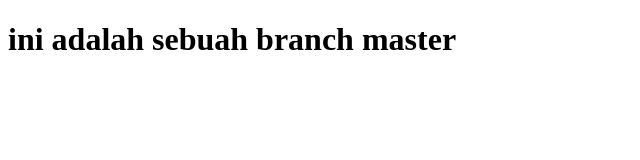
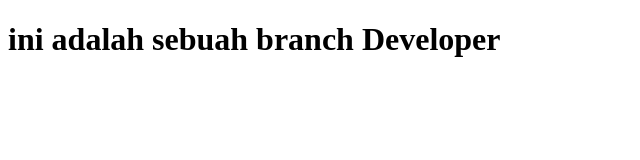
Before and after one commit to ArdiansyahBSM2003/Praktikum-Newrepositori, a plain HTML site: page index.html in a window 1280 px wide. Shown: the whole page, without its empty margins (0-640 px from the left). Drawn offline with Linux system fonts and the light colour scheme.

Commit message:
Update index.html

```diff
--- a/index.html
+++ b/index.html
@@ -6,6 +6,6 @@
     <title>Document</title>
   </head>
   <body>
-    <h1>ini adalah sebuah branch master</h1>
+    <h1>ini adalah sebuah branch Developer</h1>
   </body>
 </html>
```
